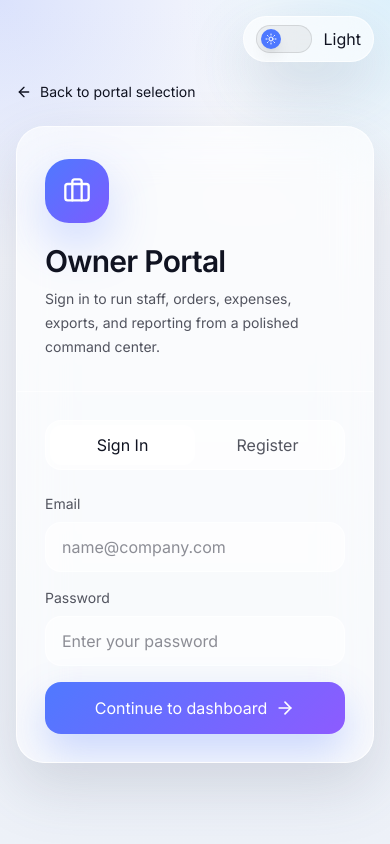
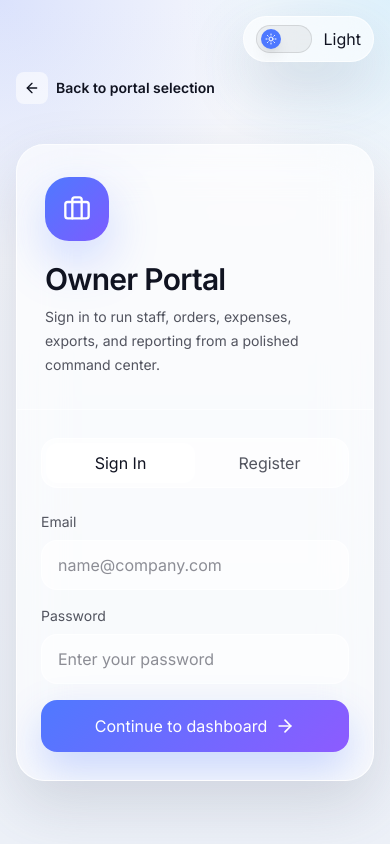
Before and after one commit to aabhishek454/nimbus-pos, a Next.js app in the folder frontend/: page /login/owner in a window 390 px wide. Built offline with nearby package versions, Linux system fonts and the light colour scheme; no server answers.

Commit message:
feat: full device compatibility overhaul (Android, iOS/Safari, Mac) with responsive overflow fixes and touch target optimization

```diff
--- a/frontend/src/app/globals.css
+++ b/frontend/src/app/globals.css
@@ -51,6 +51,13 @@
   box-sizing: border-box;
 }
 
+html, body {
+  max-width: 100vw;
+  overflow-x: hidden;
+  position: relative;
+  -webkit-tap-highlight-color: transparent;
+}
+
 html {
   min-height: 100%;
   background: var(--bg-primary);
@@ -61,6 +68,8 @@ body {
   background: var(--bg-hero);
   color: var(--text-primary);
   transition: background 220ms ease, color 220ms ease;
+  padding-left: env(safe-area-inset-left);
+  padding-right: env(safe-area-inset-right);
 }
 
 body::before {
--- a/frontend/src/app/page.tsx
+++ b/frontend/src/app/page.tsx
@@ -38,7 +38,7 @@ const portals = [
 export default function Home() {
   return (
     <AnimatedPage className="relative overflow-hidden">
-      <div className="absolute right-4 top-4 md:right-8 md:top-8">
+      <div className="absolute right-4 top-4 md:right-8 md:top-8 z-50">
         <ThemeToggle />
       </div>
 
@@ -93,9 +93,9 @@ export default function Home() {
         </div>
       </section>
 
-      <footer className="absolute bottom-6 w-full text-center">
-        <p className="text-sm font-medium tracking-wide text-[var(--text-muted)]">
-          Trade made by <span className="text-[var(--text-primary)] font-semibold">Abhishek</span> and <span className="text-[var(--text-primary)] font-semibold">Vishal</span> with ❤️ for Owners
+      <footer className="absolute bottom-4 left-0 w-full px-4 text-center md:bottom-8">
+        <p className="text-[10px] font-medium tracking-wider text-[var(--text-muted)] uppercase md:text-xs">
+          Crafted by <span className="text-[var(--text-primary)] font-bold">Abhishek</span> & <span className="text-[var(--text-primary)] font-bold">Vishal</span> • High-Performance SaaS
         </p>
       </footer>
     </AnimatedPage>
--- a/frontend/src/components/PortalAuth.tsx
+++ b/frontend/src/components/PortalAuth.tsx
@@ -88,9 +88,11 @@ export default function PortalAuth({
       <div className="w-full max-w-md">
         <Link
           href="/"
-          className="mb-6 inline-flex items-center gap-2 text-sm text-[var(--text-secondary)] transition hover:text-[var(--text-primary)]"
+          className="group mb-8 inline-flex items-center gap-2 rounded-xl p-2 -ml-2 text-sm font-semibold text-[var(--text-secondary)] transition-all hover:text-[var(--text-primary)] hover:bg-[var(--glass-bg)]"
         >
-          <ArrowLeft className="h-4 w-4" />
+          <div className="flex h-8 w-8 items-center justify-center rounded-lg bg-[var(--glass-bg)] group-hover:bg-[var(--glass-bg-strong)] transition-colors">
+            <ArrowLeft className="h-4 w-4" />
+          </div>
           Back to portal selection
         </Link>
 
@@ -108,7 +110,7 @@ export default function PortalAuth({
             <p className="mt-2 text-sm leading-6 text-[var(--text-secondary)]">{description}</p>
           </div>
 
-          <div className="px-7 py-7">
+          <div className="px-6 py-7 md:px-8 md:py-8">
             {allowRegister && (
               <div className="mb-6 grid grid-cols-2 rounded-2xl border border-[var(--glass-border)] bg-[var(--button-secondary)] p-1">
                 <button
```
